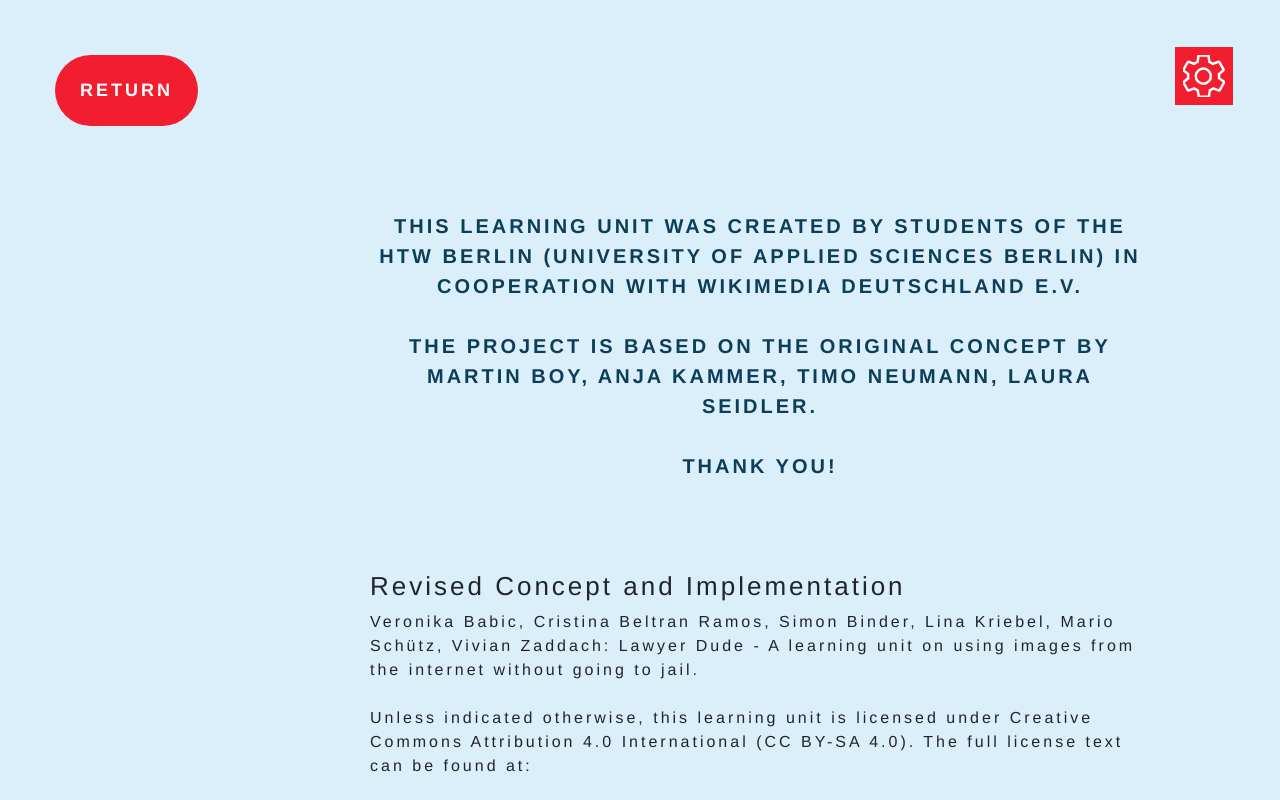
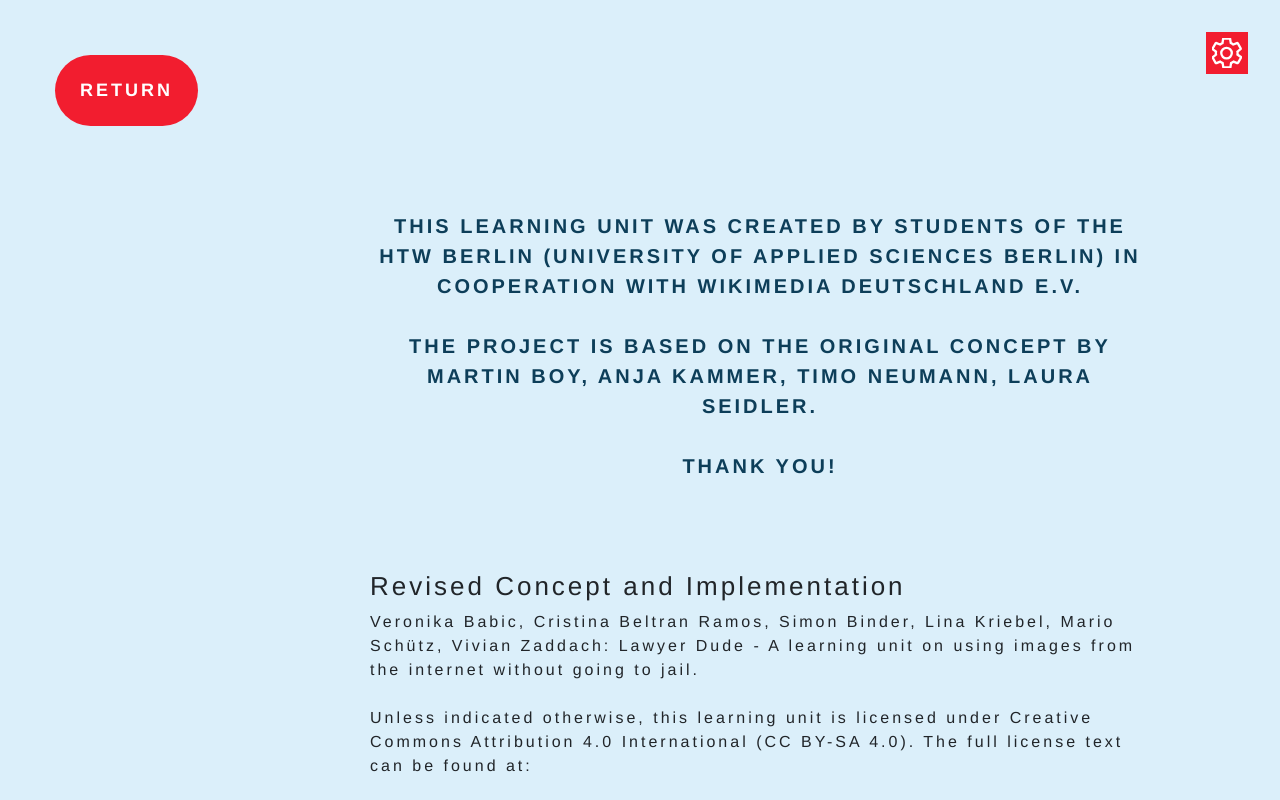
Before and after one commit to ViviZa/lawyer-dude, a React (Create React App) app: page /imprint in a window 1280 px wide. Built offline with nearby package versions, Linux system fonts and the light colour scheme.

Commit message:
Adjust SettingsButton & GameBack for small desktops

```diff
--- a/src/styles/_buttons.scss
+++ b/src/styles/_buttons.scss
@@ -42,7 +42,6 @@
 	bottom: 10px;
 	right: 5px;
 	position: absolute;
-	// display: none;
 	z-index: +1;
 
 	&:hover {
@@ -60,7 +59,6 @@
 
 .game-back-btn {
 	cursor: pointer;
-	line-height: 2.4;
 	position: absolute;
 	left: 2em;
 	margin: 0;
@@ -78,18 +76,14 @@
 	margin: 3em auto;
 }
 
-url-upload-btn {
+.url-upload-btn {
 	margin: 3em auto;
 }
-
-
 
 .SettingsButton {
 	border-style: none;
 	background-color: $darkred;
 	float: right;
-	margin-right: 15px;
-	margin-top: 15px;
 	text-align: center;
 	height: 58px;
 	width: 58px;
@@ -268,7 +262,7 @@ url-upload-btn {
 	}
 
 	.game-back-btn {
-		margin-top: -2em;
+		top: 2em;
 	}
 
 	.quiz-btn {
@@ -276,6 +270,11 @@ url-upload-btn {
 		font-size: 14px;
 		margin: 0.4em 0;
 		padding: 9px 25px;
+	}
+
+	.SettingsButton {
+		width: 42px;
+		height: 42px;
 	}
 
 	.BackButton, .btn_inactive {
--- a/src/styles/_pagecontent.scss
+++ b/src/styles/_pagecontent.scss
@@ -91,10 +91,6 @@ ol {
 			background-image: none;
 		}
 	}
-}
-
-.container {
-	margin: 0;
 }
 
 .pagecontent {
--- a/src/styles/_svgs.scss
+++ b/src/styles/_svgs.scss
@@ -420,6 +420,14 @@
 		margin-left: 9em;
 	}
 
+	.settings-svg {
+		padding: 0;
+	}
+
+	#settings g {
+		stroke-width: 4;
+	}
+
 	// .resourceContainer {
 
 	// 	.fulllawyer {
```
